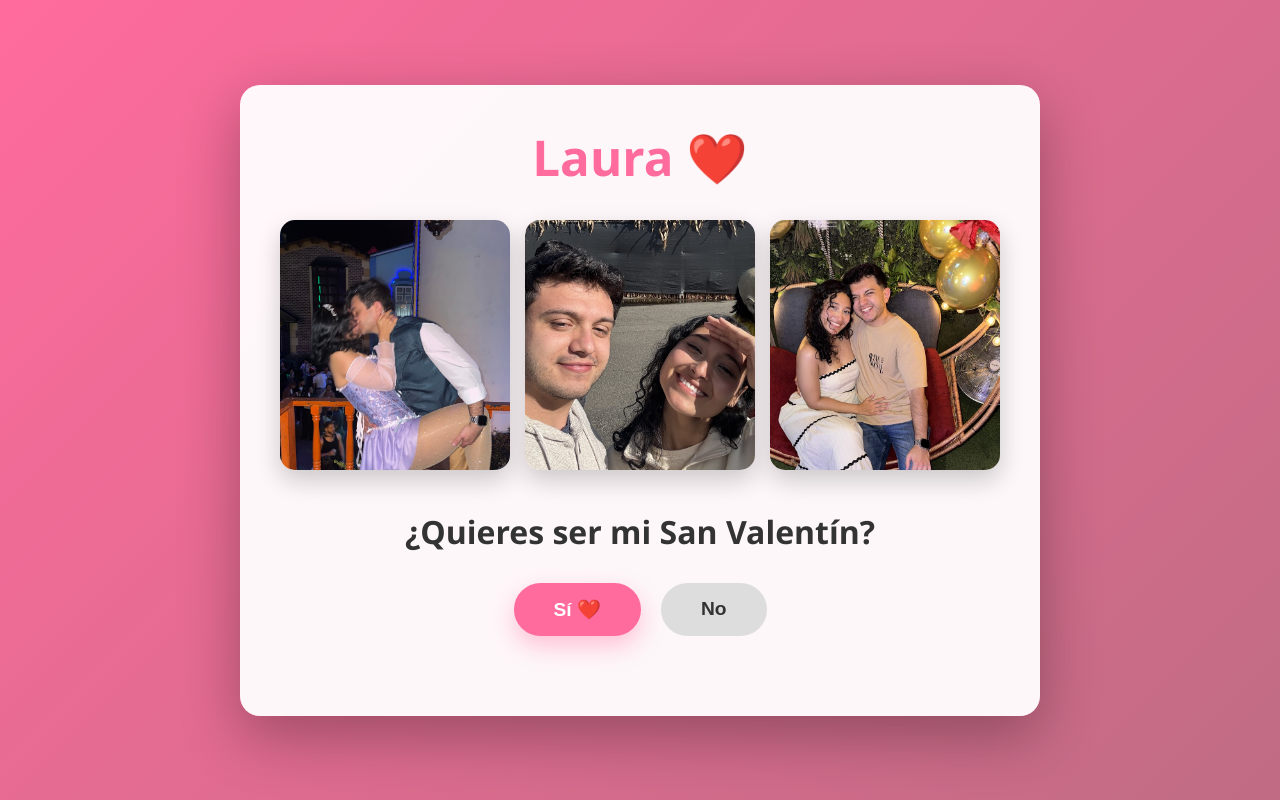
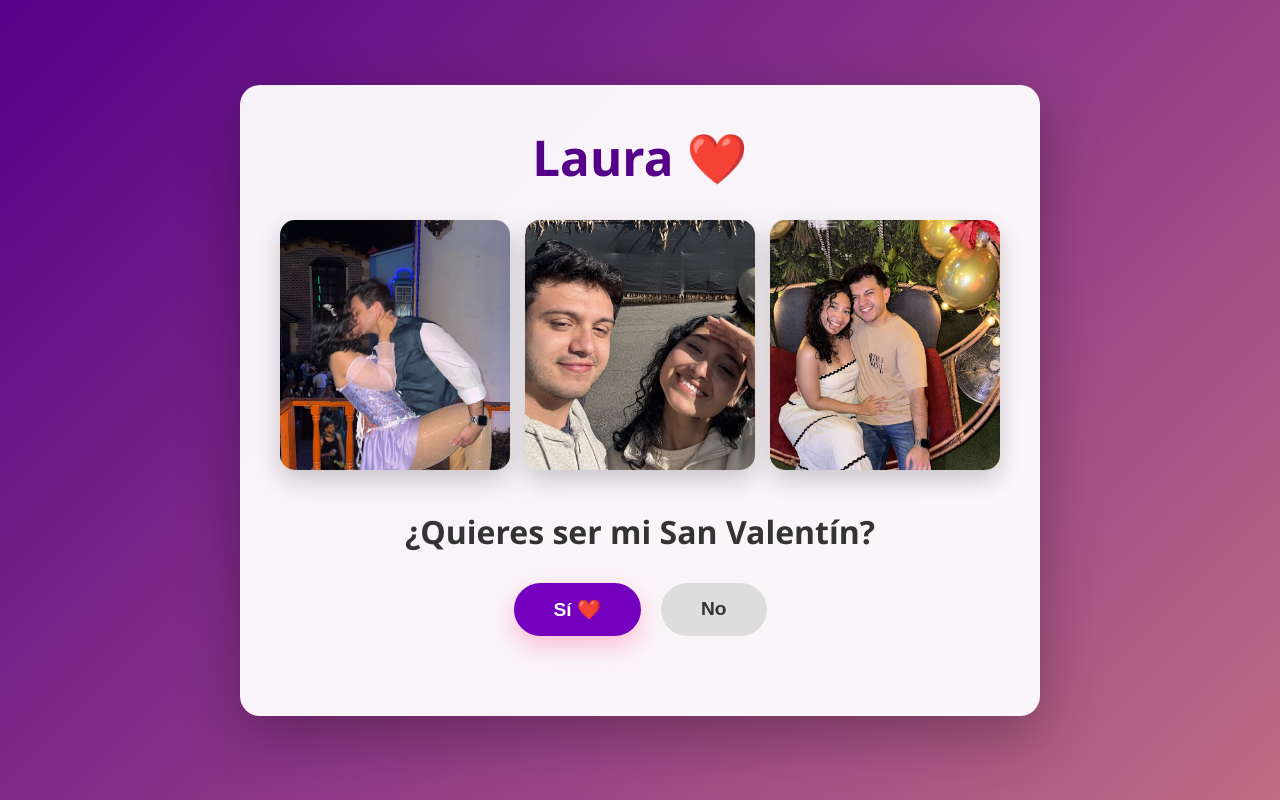
Before and after one commit to Juanse133/san-valentin, a React (Create React App) app: page / in a window 1280 px wide. Built offline with nearby package versions, Linux system fonts and the light colour scheme.

Commit message:
style: update color scheme for body background and button styles

```diff
--- a/src/App.css
+++ b/src/App.css
@@ -6,7 +6,7 @@
 
 body {
   font-family: "Segoe UI", Tahoma, Geneva, Verdana, sans-serif;
-  background: linear-gradient(135deg, #ff6b9d 0%, #c06c84 100%);
+  background: linear-gradient(135deg, #550089 0%, #c06c84 100%);
   min-height: 100vh;
 }
 
@@ -55,7 +55,7 @@ body {
 
 .title {
   font-size: 3em;
-  color: #ff6b9d;
+  color: #550089;
   margin-bottom: 30px;
   animation: pulse 2s ease-in-out infinite;
 }
--- a/src/components/Question.css
+++ b/src/components/Question.css
@@ -26,7 +26,7 @@
 }
 
 .btn-yes {
-  background: #ff6b9d;
+  background: #7600c0;
   color: white;
   box-shadow: 0 10px 25px rgba(255, 107, 157, 0.4);
 }
```
